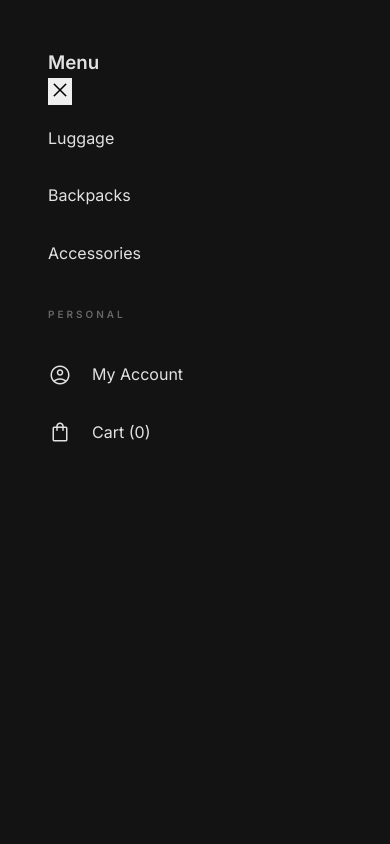
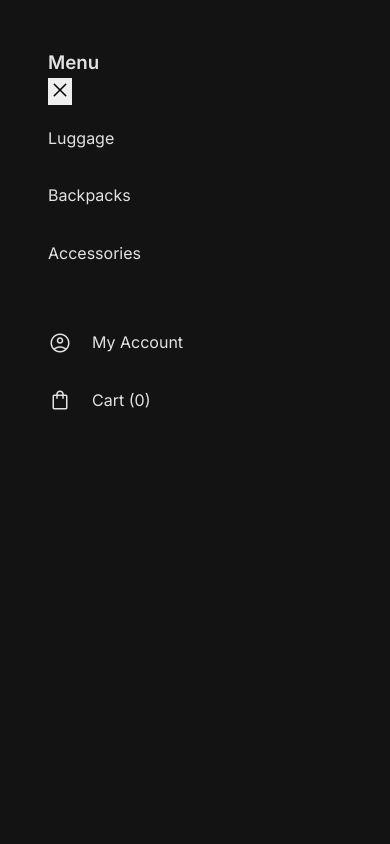
Before and after one commit to himanshuth87/EcommerceWebsite, a React (Vite) app: page / in a window 390 px wide. Both pictures are taken after a click on the button "menu". Shown: the top 844 px of the page. Built offline with nearby package versions, Linux system fonts and the light colour scheme; no server answers.

Commit message:
style: remove PERSONAL header from mobile menu for minimal look

```diff
--- a/src/components/Navbar.jsx
+++ b/src/components/Navbar.jsx
@@ -115,8 +115,7 @@ export default function Navbar() {
               <Link to="/products?cat=Backpack" onClick={() => setPanelOpen(false)} className="panel-item">Backpacks</Link>
               <Link to="/products?cat=Accessories" onClick={() => setPanelOpen(false)} className="panel-item">Accessories</Link>
             </div>
-            <div className="panel-group" style={{ marginTop: '24px' }}>
-              <h4>PERSONAL</h4>
+            <div className="panel-group" style={{ marginTop: '32px' }}>
               <Link to="/account" onClick={() => setPanelOpen(false)} className="panel-item">
                 <span className="material-symbols-outlined">account_circle</span> My Account
               </Link>
```
